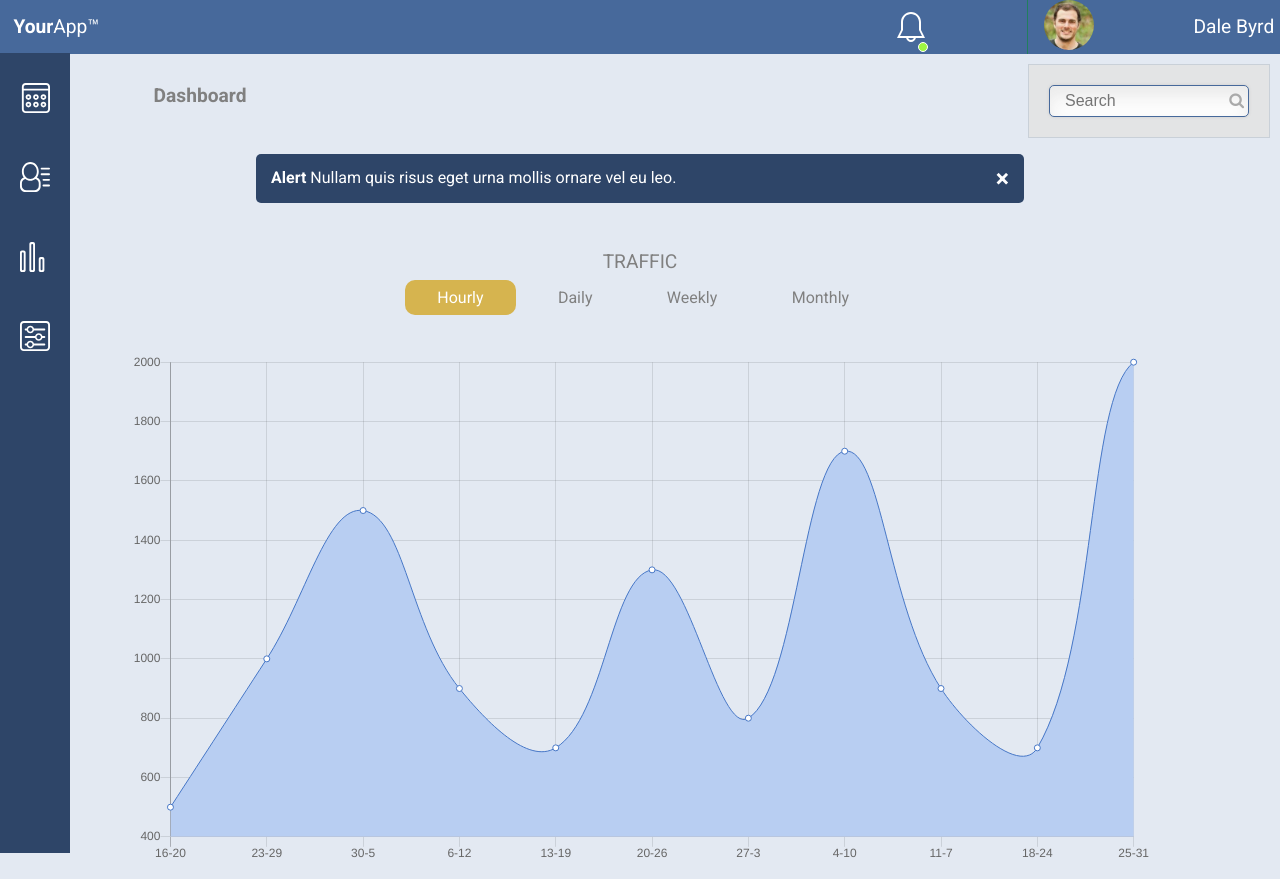
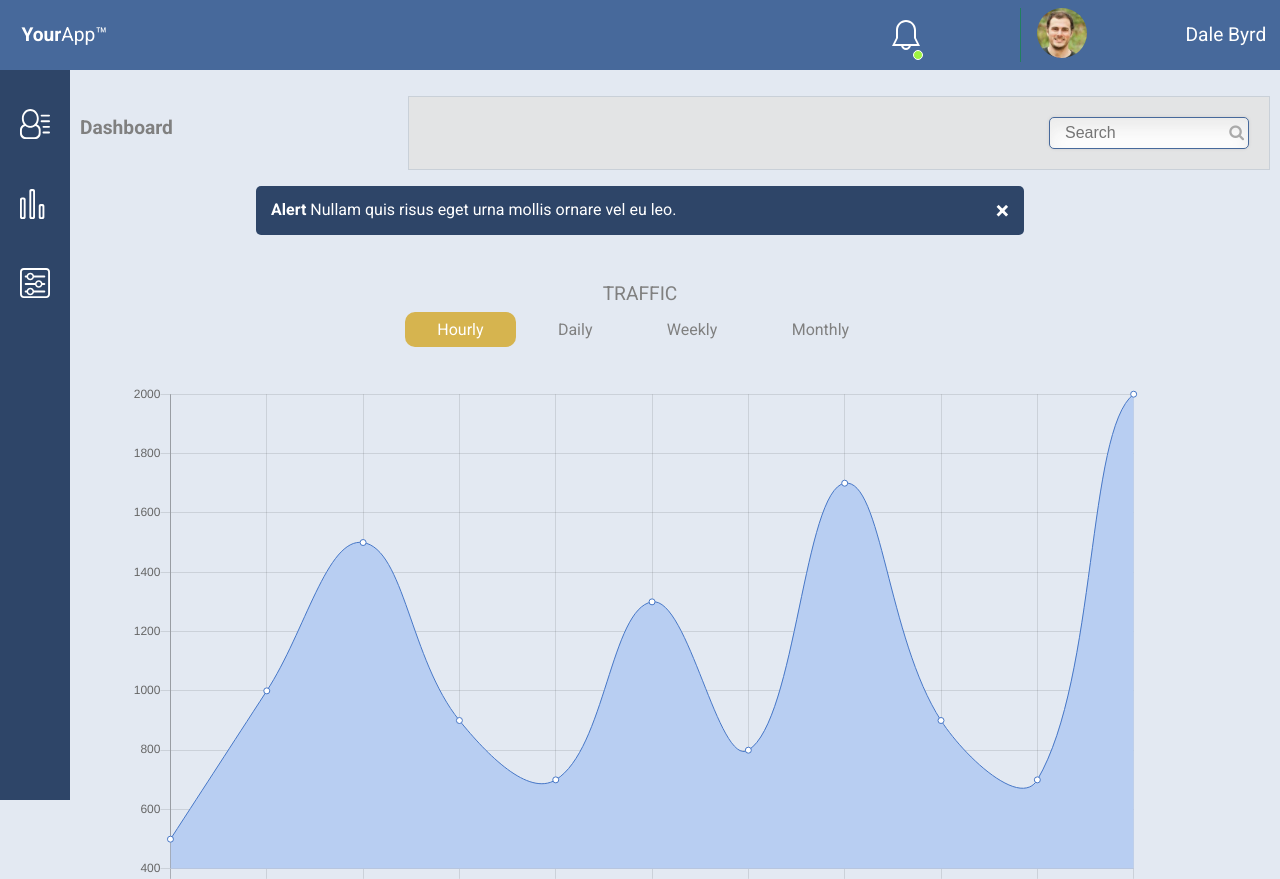
Before and after one commit to RacheLev/project-7-web-app-dashboard, a plain HTML site: page index.html in a window 1280 px wide. Shown: the top 879 px of the page. Drawn offline with nearby package versions, Linux system fonts and the light colour scheme.

Commit message:
added z-index to nav

```diff
--- a/css/style.css
+++ b/css/style.css
@@ -26,6 +26,8 @@ body {
   flex-direction: row;
   align-items: center;
   background-color: #47699b;
+  padding:.5em;
+  margin-bottom: 1em;
 }
 
 .logo {
@@ -246,7 +248,7 @@ ul li {
 }
 
 h4{
-  margin-left: 5%;
+  margin-left: 10px;
   margin-right: 2%;
   color: grey;
   font-size: 1.2em;
@@ -586,6 +588,9 @@ div.message-submit{
 /******************* mq ***********************/
 /*********************************************/
 @media(min-width:768px) {
+  .search{
+    padding-left: 50%;
+  }
   .traffic-options a {
     padding-right: 2em;
     padding-left: 2em;
@@ -630,7 +635,8 @@ ul {
   width: 70px;
   height: 100vh;
   justify-content: flex-start;
-  top: 53px;
+  top: 0px;
+  z-index: -1000;
 }
 
 .daily-mobile{
@@ -658,7 +664,7 @@ ul {
 }
 
 h4{
-  margin-left: 12%;
+  margin-left: 80px;
 }
 
 nav img {
```
